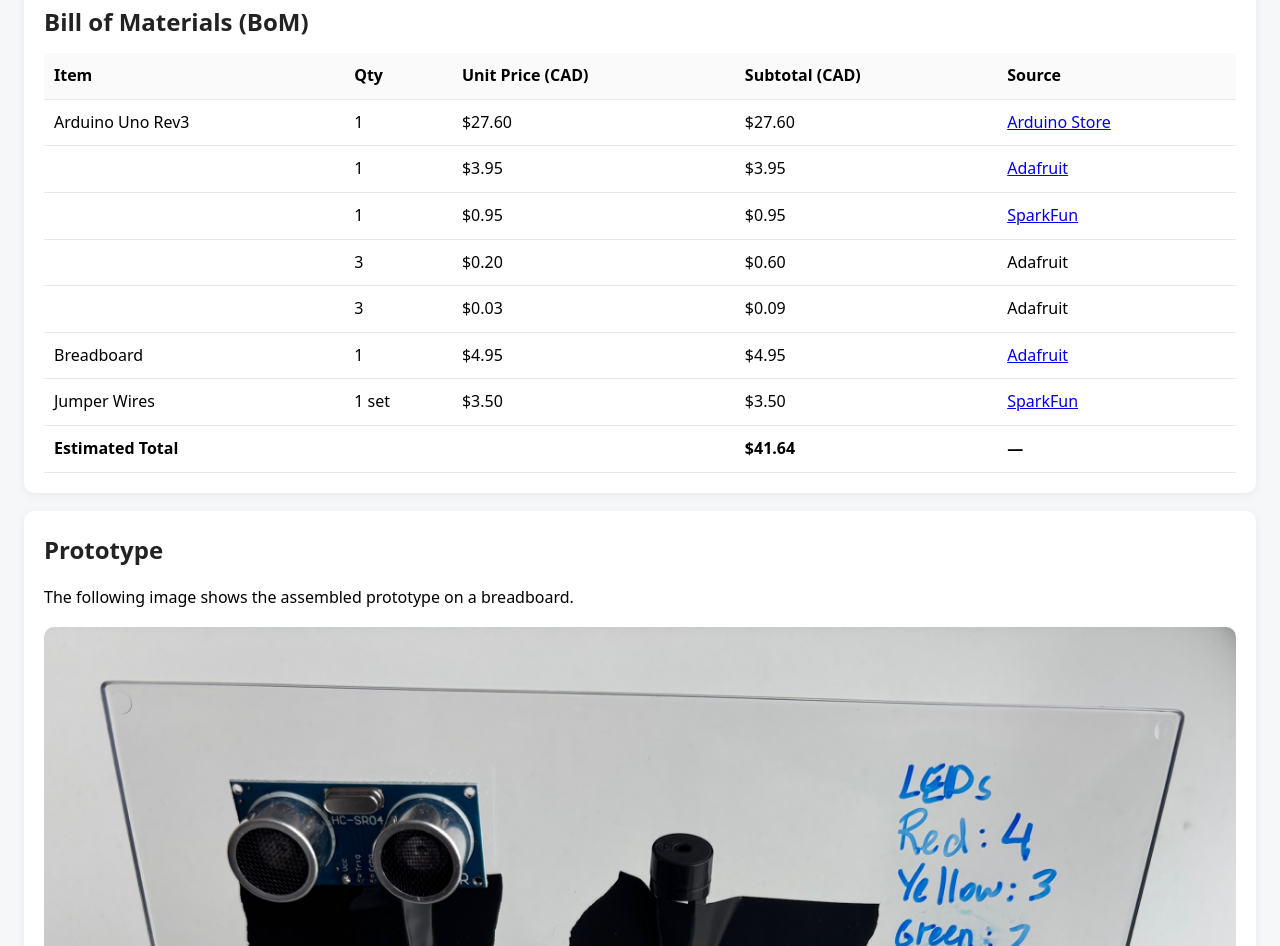
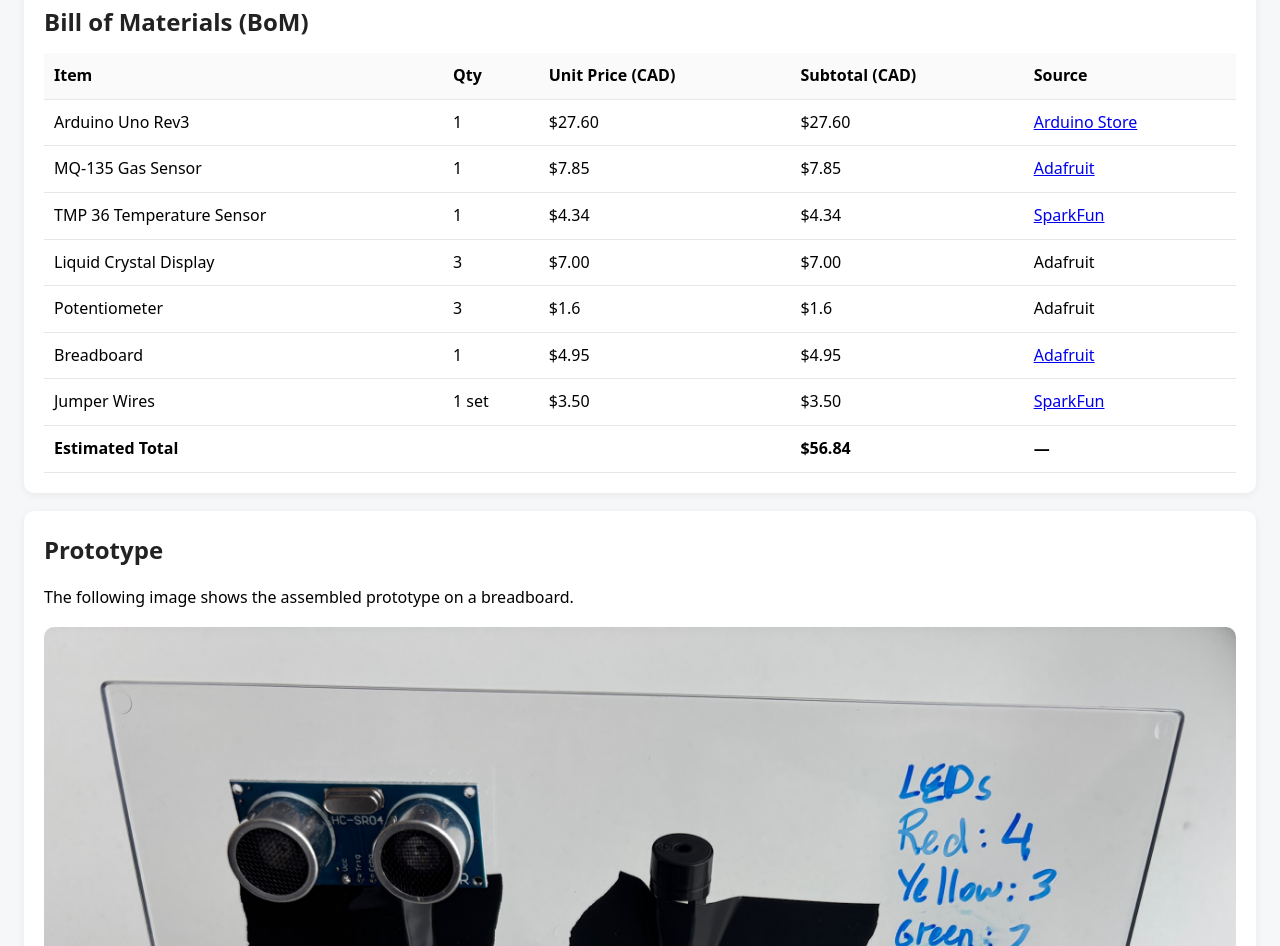
Before and after one commit to ozturkozlem571/TECH117--Group12--Environmental-Monitor, a plain HTML site: page index.html in a window 1280 px wide. Shown: the part 1356-2302 px from the top of the page. Drawn offline with nearby package versions, Linux system fonts and the light colour scheme.

Commit message:
Add files via upload

```diff
--- a/index.html
+++ b/index.html
@@ -98,31 +98,31 @@ detect to gas and smoke.
           <td><a href="https://store-usa.arduino.cc/products/arduino-uno-rev3">Arduino Store</a></td>
         </tr>
         <tr>
-          <td></td>
+          <td>MQ-135 Gas Sensor</td>
           <td>1</td>
-          <td>$3.95</td>
-          <td>$3.95</td>
+          <td>$7.85</td>
+          <td>$7.85</td>
           <td><a href="https://www.adafruit.com/product/3942">Adafruit</a></td>
         </tr>
         <tr>
-          <td></td>
+          <td>TMP 36 Temperature Sensor</td>
           <td>1</td>
-          <td>$0.95</td>
-          <td>$0.95</td>
+          <td>$4.34</td>
+          <td>$4.34</td>
           <td><a href="https://www.sparkfun.com/passive-buzzer-module.html">SparkFun</a></td>
         </tr>
         <tr>
-          <td></td>
+          <td>Liquid Crystal Display</td>
           <td>3</td>
-          <td>$0.20</td>
-          <td>$0.60</td>
+          <td>$7.00</td>
+          <td>$7.00</td>
           <td>Adafruit</td>
         </tr>
         <tr>
-          <td></td>
+          <td>Potentiometer</td>
           <td>3</td>
-          <td>$0.03</td>
-          <td>$0.09</td>
+          <td>$1.6</td>
+          <td>$1.6</td>
           <td>Adafruit</td>
         </tr>
         <tr>
@@ -144,7 +144,7 @@ detect to gas and smoke.
       <tfoot>
         <tr>
           <td colspan="3">Estimated Total</td>
-          <td>$41.64</td>
+          <td>$56.84</td>
           <td>—</td>
         </tr>
       </tfoot>
```
